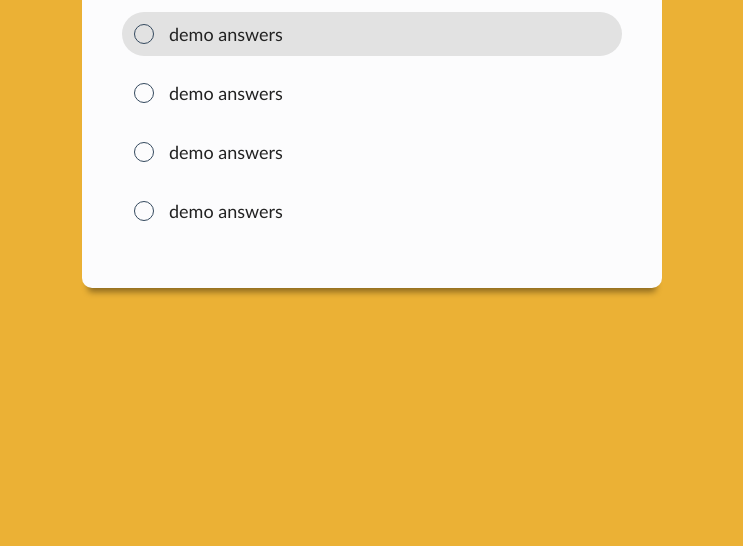
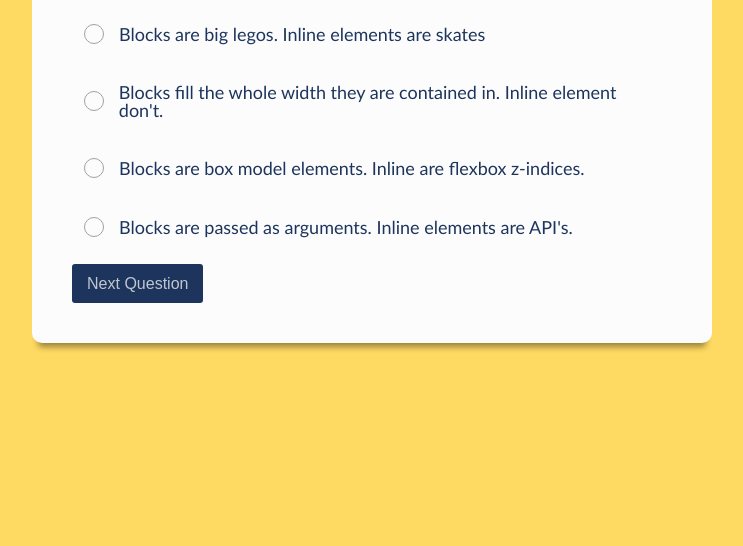
Before and after one commit to yarocruz/code-quiz, a plain HTML site: page index.html in a window 1280 px wide. Shown: the part 254-800 px from the top of the page, without its empty margins (268-1011 px from the left). Drawn offline with Linux system fonts and the light colour scheme.

Commit message:
added questions dynamically and added more styling

```diff
--- a/app.js
+++ b/app.js
@@ -1,4 +1,11 @@
 let questionHeading = document.querySelector('.quiz-question');
+let nextBtn = document.querySelector('button');
+
+// Answer choices Elements
+let answerElement1 = document.querySelector('#answer1');
+let answerElement2 = document.querySelector('#answer2');
+let answerElement3 = document.querySelector('#answer3');
+let answerElement4 = document.querySelector('#answer4');
 
 const quizQuestions = [
     {
@@ -11,8 +18,32 @@ const quizQuestions = [
     },
     {
         question: "What does Array.flat do?",
+        choice1: "It makes an array that has arrays into one array.",
+        choice2: "Blocks fill the whole width they are contained in. Inline element don't.",
+        choice3: "A different answer here to show that the looping is working.",
+        choice4: "Blocks are passed as arguments. Inline elements are API's.",
+        correctAnswer: 2
+    },
+    {
+        question: "What are you doing here?",
+        choice1: "These are not the droids you are looking for",
+        choice2: "Blocks fill the whole width they are contained in. Inline element don't.",
+        choice3: "Blocks are box model elements. Inline are flexbox z-indices.",
+        choice4: "A beautiful sample answer right here.",
+        correctAnswer: 2
+    },
+    {
+        question: "Do you believe in god?",
         choice1: "Blocks are big legos. Inline elements are skates",
         choice2: "Blocks fill the whole width they are contained in. Inline element don't.",
+        choice3: "Blocks are box model elements. Inline are flexbox z-indices.",
+        choice4: "Blocks are passed as arguments. Inline elements are API's.",
+        correctAnswer: 2
+    },
+    {
+        question: "This is another sample question?",
+        choice1: "Blocks are big legos. Inline elements are skates",
+        choice2: "This will catch you with your pants down",
         choice3: "Blocks are box model elements. Inline are flexbox z-indices.",
         choice4: "Blocks are passed as arguments. Inline elements are API's.",
         correctAnswer: 2
@@ -21,8 +52,19 @@ const quizQuestions = [
 
 let questionIndex = 0;
 
-quizQuestions.forEach((quizQuestion) => {
-    console.log(quizQuestion.question);
+nextBtn.addEventListener('click', function (e) {
+    if (questionIndex < quizQuestions.length - 1) {
+        questionIndex++;
+        questionHeading.innerHTML = quizQuestions[questionIndex].question;
+        answerElement1.innerHTML = quizQuestions[questionIndex].choice1;
+        answerElement2.innerHTML = quizQuestions[questionIndex].choice2;
+        answerElement3.innerHTML = quizQuestions[questionIndex].choice3;
+        answerElement4.innerHTML = quizQuestions[questionIndex].choice4;
+    }
 })
 
-questionHeading.innerHTML = quizQuestions[0].question;
+questionHeading.innerHTML = quizQuestions[questionIndex].question;
+answerElement1.innerHTML = quizQuestions[questionIndex].choice1;
+answerElement2.innerHTML = quizQuestions[questionIndex].choice2;
+answerElement3.innerHTML = quizQuestions[questionIndex].choice3;
+answerElement4.innerHTML = quizQuestions[questionIndex].choice4;
--- a/assets/css/main.css
+++ b/assets/css/main.css
@@ -1,7 +1,8 @@
 body {
 	font-family: 'Gill Sans', 'Gill Sans MT', Calibri, 'Trebuchet MS', sans-serif;
 	font-size: 18px;
-	background-color: #ebb135;
+	background-color: #ffda62;
+	color: #1d355c;
 }
 
 h1,
@@ -23,10 +24,11 @@ li {
 
 h1 {
 	font-size: 1.4em;
+	text-transform: uppercase;
 }
 
 .quiz-container {
-	max-width: 500px;
+	max-width: 600px;
 	padding: 40px;
 	margin: 10% auto;
 	background-color: #fcfcfd;
@@ -42,8 +44,9 @@ h1 {
 	padding-left: 15px;
 }
 
-.selected {
-	background-color: #e2e2e2;
+.selected,
+li:hover {
+	background-color: #f4f5f7;
 	border-radius: 30px;
 }
 
@@ -54,7 +57,7 @@ input {
 	-moz-appearance: none;
 	-o-appearance: none;
 	appearance: none;
-	border: 1px solid #34495e;
+	border: 1px solid #9fa1a5;
 	border-radius: 100px;
 	outline: none;
 	transition-duration: 0.3s;
@@ -62,7 +65,7 @@ input {
 }
 
 input:checked {
-	background-color: #e01e1e;
+	background-color: #ff5161;
 	border: none;
 }
 
@@ -76,3 +79,17 @@ input:checked::before {
 	top: 0.5rem;
 	cursor: pointer;
 }
+
+.btn {
+	color: #c0c6d1;
+	outline: none;
+	border: none;
+	font-size: .89em;
+	padding: 10px 15px;
+	border-radius: 3px;
+	background-color: #1d355c;
+}
+
+.btn:hover {
+	color: #fcfcfd;
+}
--- a/index.html
+++ b/index.html
@@ -15,27 +15,30 @@
         <h1>Code Quiz</h1>
         <h2 class="quiz-question">Demo Question</h2>
         <ul>
-            <li class="selected">
+            <li>
                 <label class="checkbox">
-                    <input type="checkbox"><span class="answers">demo answers</span>
+                    <input type="checkbox"><span id="answer1" class="answers">demo answers</span>
                 </label>
             </li>
             <li>
                 <label class="checkbox">
-                    <input type="checkbox"><span class="answers">demo answers</span>
+                    <input type="checkbox"><span id="answer2" class="answers">demo answers</span>
                 </label>
             </li>
             <li>
                 <label class="checkbox">
-                    <input type="checkbox"><span class="answers">demo answers</span>
+                    <input type="checkbox"><span id="answer3" class="answers">demo answers</span>
                 </label>
             </li>
             <li>
                 <label class="checkbox">
-                    <input type="checkbox"><span class="answers">demo answers</span>
+                    <input type="checkbox"><span id="answer4" class="answers">demo answers</span>
                 </label>
             </li>
         </ul>
+
+        <button class="btn next-question">Next Question</button>
+        <!-- <button class="btn prev-question"></button> -->
     </div>
 
 
```
